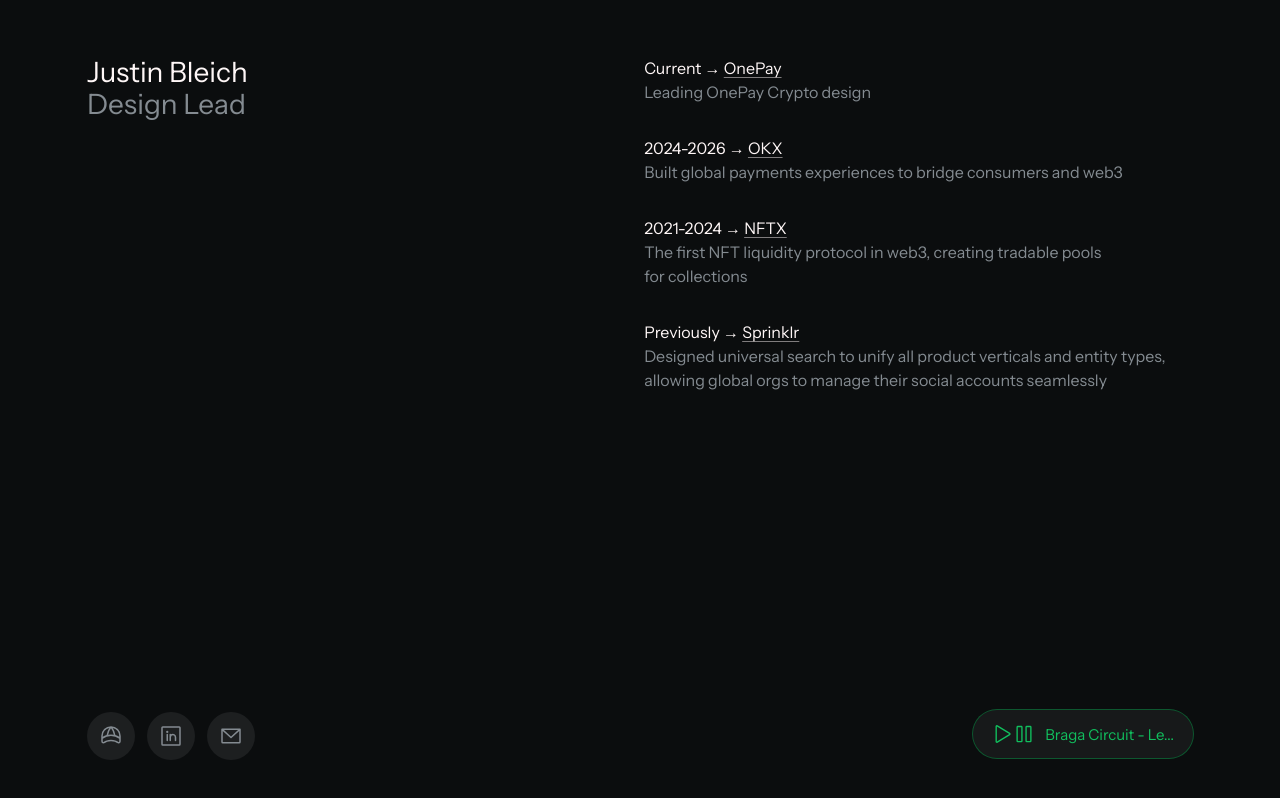
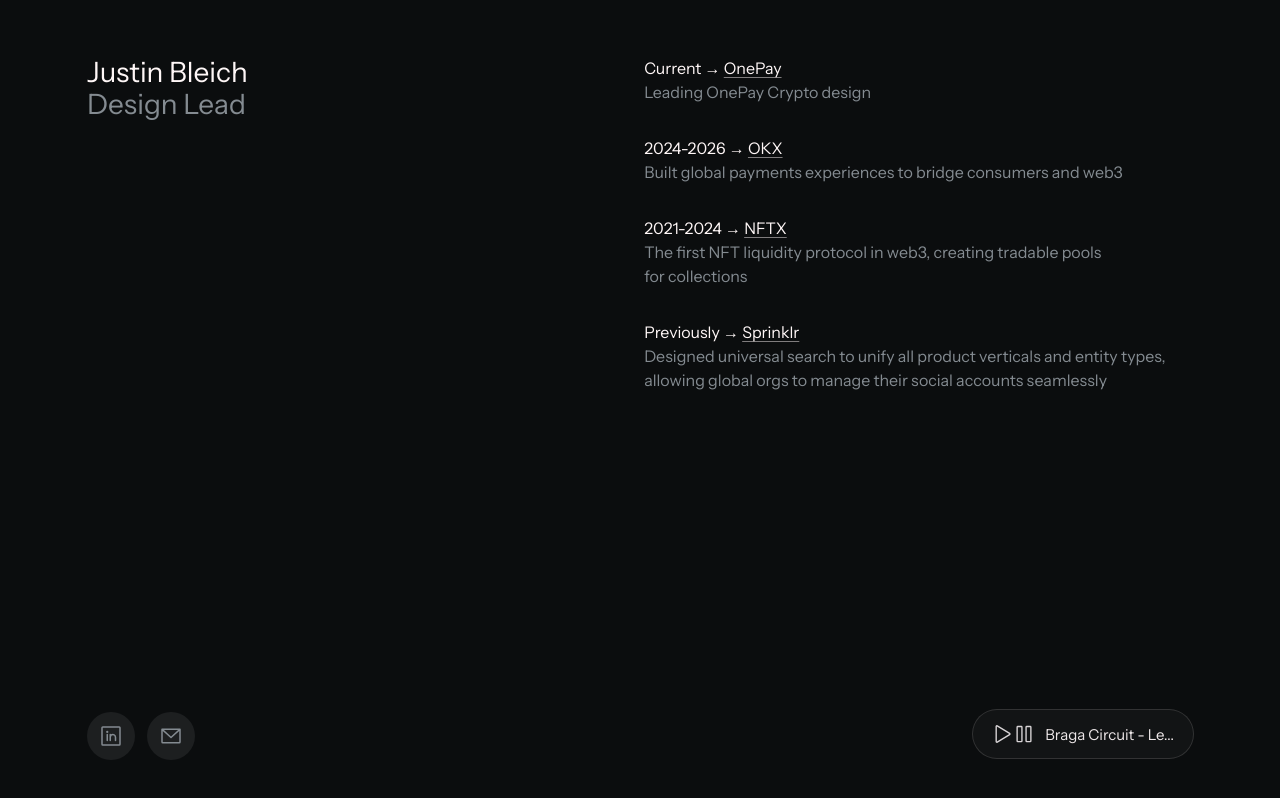
Before and after one commit to justinbleich/justinbleich-com, a React (Vite) app: page / in a window 1280 px wide. In both pictures the pointer is over the link "Braga Circuit - Le...". Built offline with nearby package versions, Linux system fonts and the light colour scheme.

Commit message:
Refine footer links

```diff
--- a/src/App.jsx
+++ b/src/App.jsx
@@ -1,5 +1,4 @@
 import {
-  BaseballCapIcon,
   EnvelopeSimpleIcon,
   LinkedinLogoIcon,
   PauseIcon,
@@ -37,11 +36,6 @@
 
 const socials = [
   {
-    label: "Farcaster",
-    href: "https://farcaster.xyz/jtb",
-    Icon: BaseballCapIcon,
-  },
-  {
     label: "LinkedIn",
     href: "https://linkedin.com/in/justinbleich",
     Icon: LinkedinLogoIcon,
@@ -74,7 +68,6 @@
               <p className="work-summary">{role.summary}</p>
             </article>
           ))}
-
         </div>
       </section>
 
--- a/src/styles.css
+++ b/src/styles.css
@@ -203,9 +203,9 @@
 }
 
 .music-link:hover {
-  box-shadow: 0 0 0 1px color-mix(in srgb, var(--hover) 42%, transparent);
-  background: color-mix(in srgb, var(--text) 5%, transparent);
-  color: var(--hover);
+  box-shadow: 0 0 0 1px color-mix(in srgb, var(--text) 16%, transparent);
+  background: color-mix(in srgb, var(--text) 3%, transparent);
+  color: color-mix(in srgb, var(--text) 86%, var(--muted));
   transform: translateY(-2px);
 }
 
@@ -217,7 +217,7 @@
 }
 
 .music-link:hover .player-icons {
-  color: var(--hover);
+  color: color-mix(in srgb, var(--text) 68%, var(--muted));
 }
 
 @keyframes rise-in {
```
